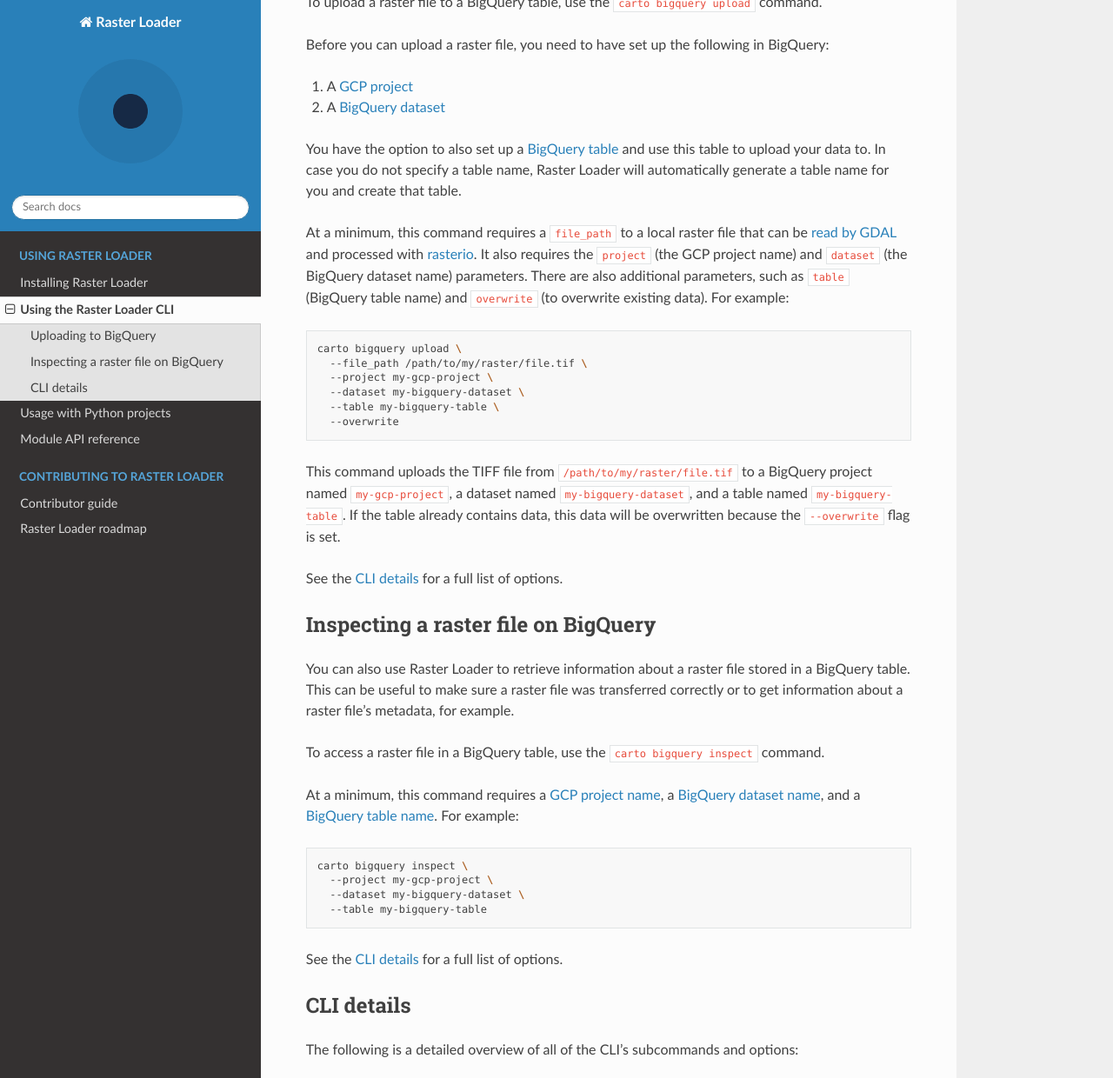
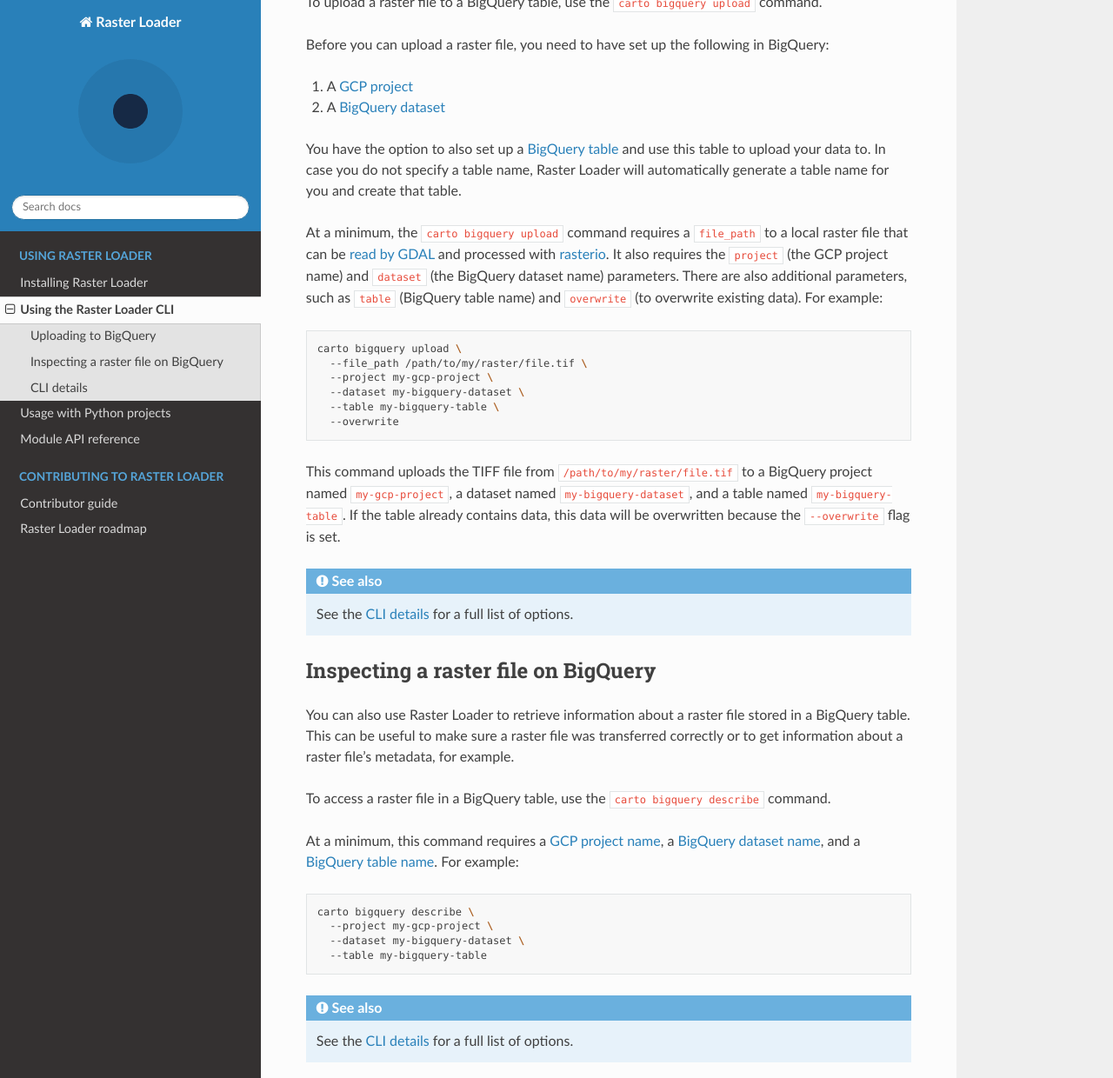
Before and after one commit to CartoDB/raster-loader, a Sphinx documentation site: the page built from docs/source/user_guide/cli.rst, in a window 1280 px wide and 1400 px high, scrolled down 520 px, cut to the strip 0-1240 px from the top of the window. Shown: the whole strip at 87% size. Built offline with Sphinx 7.4.7 and the Read the Docs theme 2.0.0, drawn with Linux system fonts in a browser that asks for light colours; the version number could not be read and is left out.

```diff
--- a/docs/source/user_guide/cli.rst
+++ b/docs/source/user_guide/cli.rst
@@ -31,11 +31,11 @@ You have the option to also set up a `BigQuery table`_ and use this table to upl
 your data to. In case you do not specify a table name, Raster Loader will automatically
 generate a table name for you and create that table.
 
-At a minimum, this command requires a ``file_path`` to a local raster file that can be
-`read by GDAL`_ and processed with `rasterio`_. It also requires the ``project`` (the
-GCP project name) and ``dataset`` (the BigQuery dataset name) parameters. There are also
-additional parameters, such as ``table`` (BigQuery table name) and ``overwrite``
-(to overwrite existing data). For example:
+At a minimum, the ``carto bigquery upload`` command requires a ``file_path`` to a local
+raster file that can be `read by GDAL`_ and processed with `rasterio`_. It also requires
+the ``project`` (the GCP project name) and ``dataset`` (the BigQuery dataset name)
+parameters. There are also additional parameters, such as ``table`` (BigQuery table
+name) and ``overwrite`` (to overwrite existing data). For example:
 
 .. code-block:: bash
 
@@ -51,7 +51,8 @@ project named ``my-gcp-project``, a dataset named ``my-bigquery-dataset``, and a
 named ``my-bigquery-table``. If the table already contains data, this data will be
 overwritten because the ``--overwrite`` flag is set.
 
-See the :ref:`cli_details` for a full list of options.
+.. seealso::
+   See the :ref:`cli_details` for a full list of options.
 
 Inspecting a raster file on BigQuery
 ------------------------------------
@@ -60,7 +61,7 @@ You can also use Raster Loader to retrieve information about a raster file store
 BigQuery table. This can be useful to make sure a raster file was transferred correctly
 or to get information about a raster file's metadata, for example.
 
-To access a raster file in a BigQuery table, use the ``carto bigquery inspect`` command.
+To access a raster file in a BigQuery table, use the ``carto bigquery describe`` command.
 
 At a minimum, this command requires a `GCP project name <GCP project>`_, a
 `BigQuery dataset name <BigQuery dataset>`_, and a
@@ -68,12 +69,13 @@ At a minimum, this command requires a `GCP project name <GCP project>`_, a
 
 .. code-block:: bash
 
-   carto bigquery inspect \
+   carto bigquery describe \
      --project my-gcp-project \
      --dataset my-bigquery-dataset \
      --table my-bigquery-table
 
-See the :ref:`cli_details` for a full list of options.
+.. seealso::
+   See the :ref:`cli_details` for a full list of options.
 
 .. _cli_details:
 
--- a/raster_loader/__init__.py
+++ b/raster_loader/__init__.py
@@ -3,12 +3,10 @@ from raster_loader._version import __version__
 from raster_loader.io import (
     rasterio_to_bigquery,
     bigquery_to_records,
-    delete_bigquery_table,
 )
 
 __all__ = [
     "__version__",
     "rasterio_to_bigquery",
     "bigquery_to_records",
-    "delete_bigquery_table",
 ]
```
Also changed, not shown: CONTRIBUTING.md (+3 -3 lines), README.md (+105 -2 lines), ROADMAP.md (+6 -6 lines), docs/source/user_guide/modules/raster_loader.cli.rst (deleted, +0 -29 lines), docs/source/user_guide/modules/raster_loader.rst (+0 -8 lines), docs/source/user_guide/use_with_python.rst (+15 -3 lines), 3 other files.
